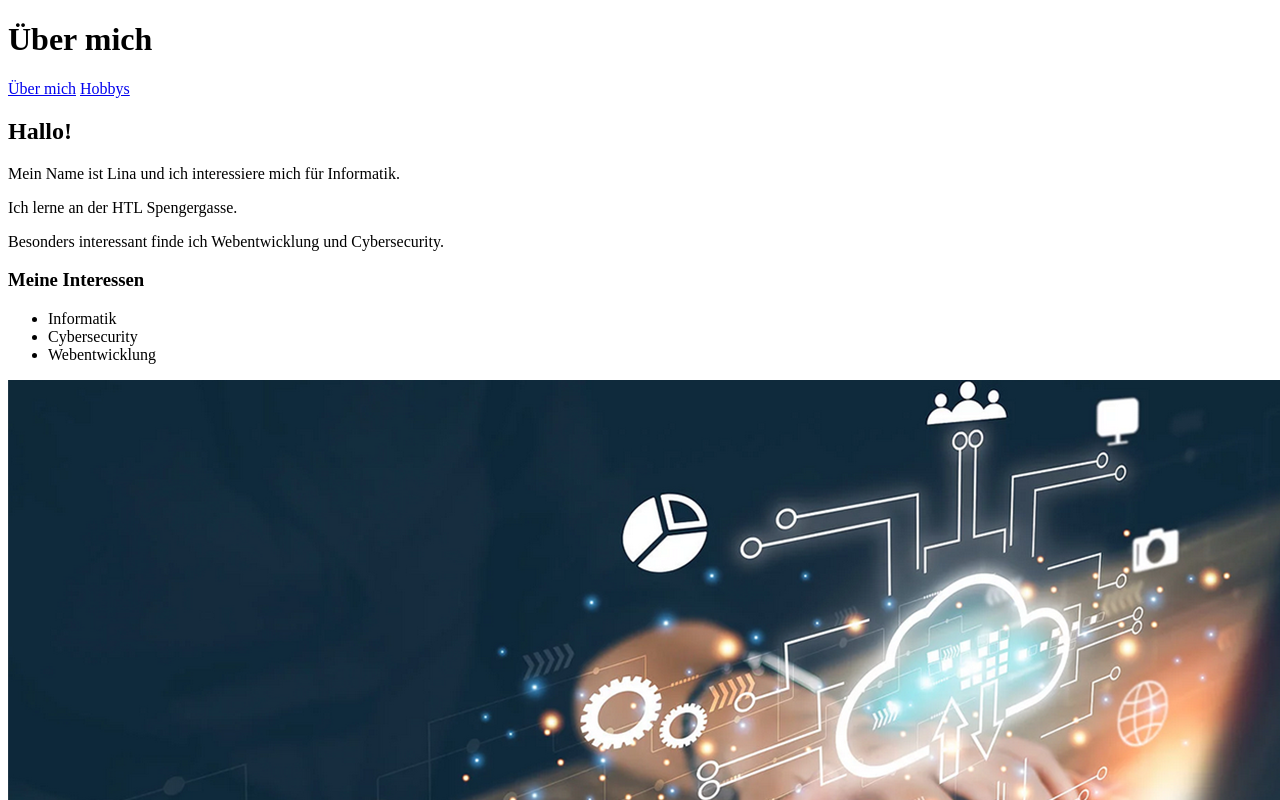
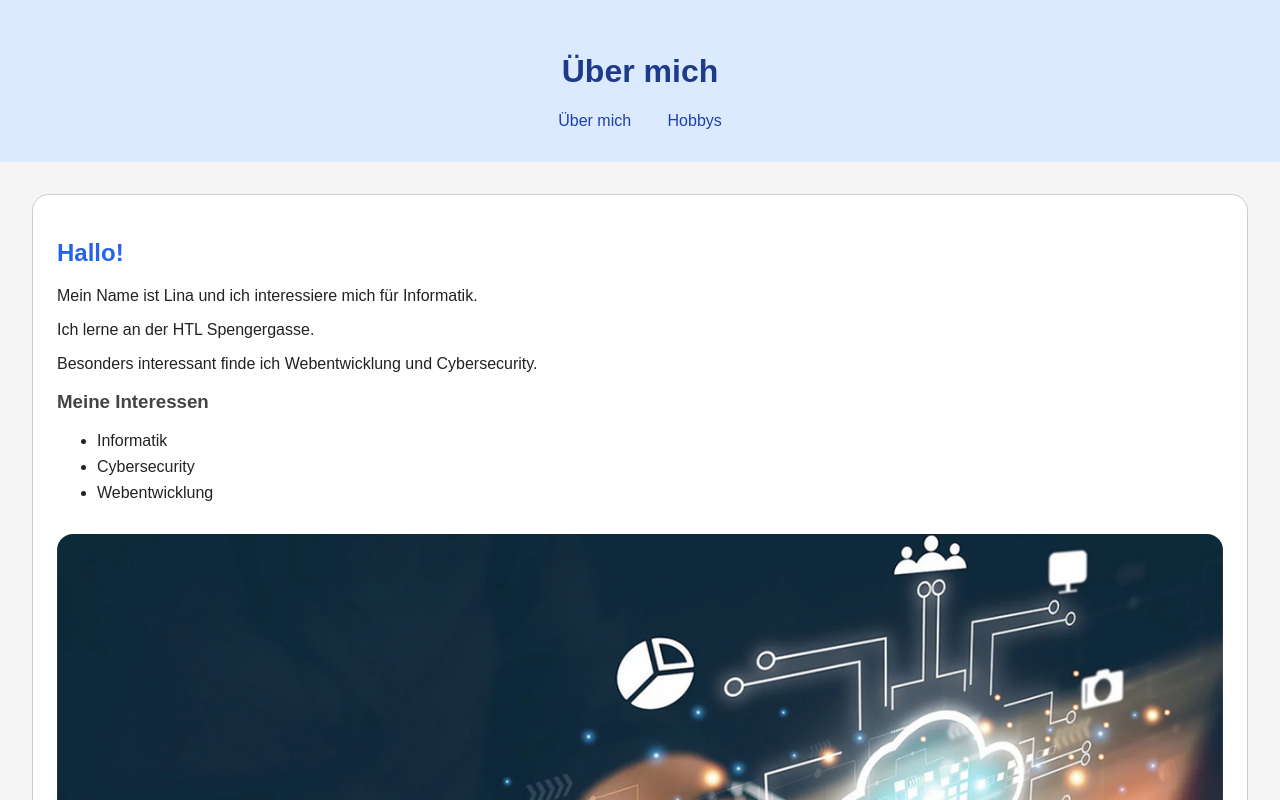
Before and after one commit to Lina018/WMC, a plain HTML site: page index.html in a window 1280 px wide. Shown: the top 800 px of the page. Drawn offline with Linux system fonts and the light colour scheme; files whose address does not match are found by name.

Commit message:
CSS hinzugefügt

```diff
--- a/index.html
+++ b/index.html
@@ -4,6 +4,7 @@
     <meta charset="UTF-8">
     <meta name="viewport" content="width=device-width, initial-scale=1.0">
     <title>Über mich</title>
+    <link rel="stylesheet" href="style.css">
 </head>
 
 <body>
@@ -34,7 +35,7 @@
                 <li>Webentwicklung</li>
             </ul>
 
-            <img src="c:\Users\linas\Desktop\WMC\23-04-23_New_Study_Informatik.png" alt="Ein Bild, das meine Interessen zeigt">
+            <img src="23-04-23_New_Study_Informatik.png" alt="Ein Bild, das meine Interessen zeigt">
         </article>
 
         <aside id="hobbys">
--- /dev/null
+++ b/style.css
@@ -0,0 +1,71 @@
+/* Ganze Seite */
+body {
+    background-color: #f5f5f5;
+    color: #222222;
+    font-family: Arial, sans-serif;
+    margin: 0;
+    padding: 0;
+}
+
+/* Kopfbereich */
+header {
+    background-color: #dbeafe;
+    text-align: center;
+    padding: 2rem;
+}
+
+/* Überschrift */
+h1 {
+    color: #1e3a8a;
+}
+
+/* Navigation */
+nav a {
+    color: #1e40af;
+    text-decoration: none;
+    margin: 0 1rem;
+}
+
+/* Hauptbereich */
+main {
+    padding: 2rem;
+}
+
+/* Meine Bereiche als Box */
+article,
+aside {
+    background-color: white;
+    border: 1px solid #cccccc;
+    border-radius: 1rem;
+    padding: 1.5rem;
+    margin-bottom: 2rem;
+    box-sizing: border-box;
+}
+
+/* Überschriften */
+h2 {
+    color: #2563eb;
+}
+
+h3 {
+    color: #444444;
+}
+
+/* Liste */
+li {
+    margin-bottom: 0.5rem;
+}
+
+/* Bild */
+img {
+    max-width: 100%;
+    border-radius: 1rem;
+    margin-top: 1rem;
+}
+
+/* Footer */
+footer {
+    background-color: #dbeafe;
+    text-align: center;
+    padding: 1rem;
+}
```
